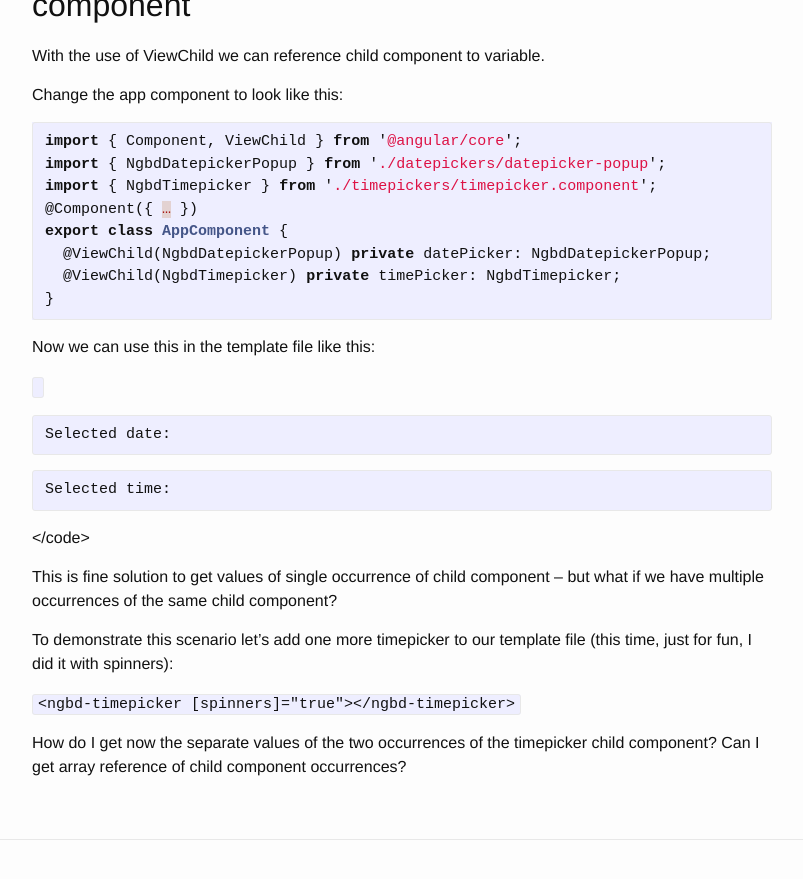
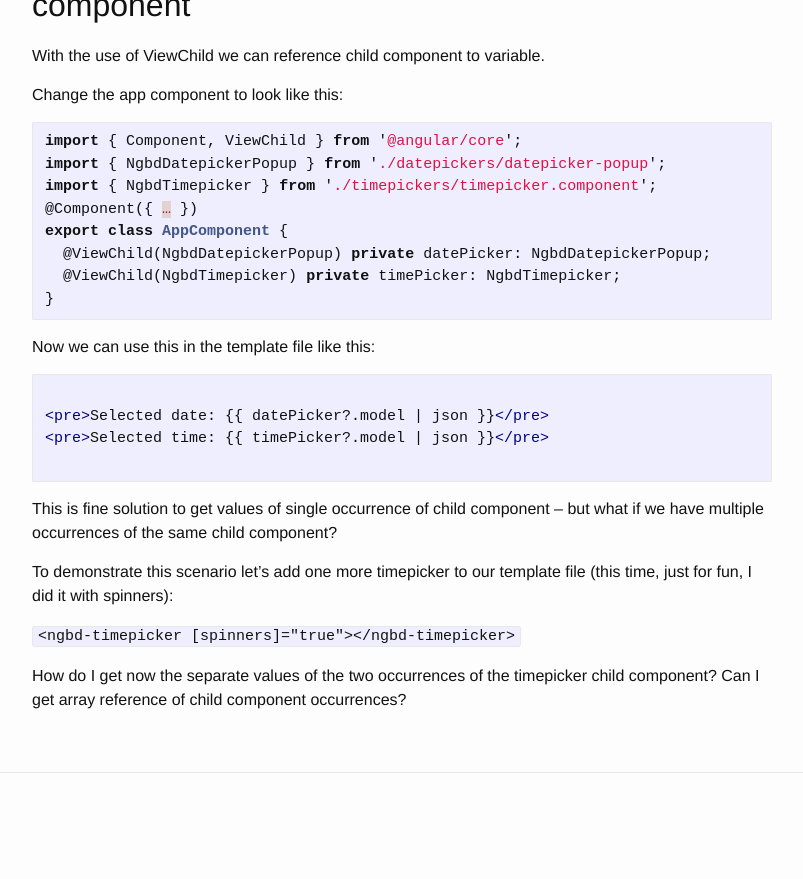
Before and after one commit to meir-ohayon/meir-ohayon.github.io, a Jekyll site: the page built from _posts/2018-02-07-angular-ViewChild-and-ViewChildren-by-example.md, in a window 1280 px wide and 900 px high, scrolled down 4428 px. Shown: the top 879 px of the window, without its empty margins (238-1041 px from the left). Built offline with Jekyll 4.4.1, drawn with Linux system fonts in a browser that asks for light colours; comment, search, counter and statistics services are not loaded; after the commit the page ends 5261 px from its top, so only the background shows below that.

Commit message:
Update 2018-02-07-angular-ViewChild-and-ViewChildren-by-example.md

````diff
--- a/_posts/2018-02-07-angular-ViewChild-and-ViewChildren-by-example.md
+++ b/_posts/2018-02-07-angular-ViewChild-and-ViewChildren-by-example.md
@@ -179,11 +179,12 @@ export class AppComponent {
 }
 ```
 Now we can use this in the template file like this:
-
-<code>
+```html
+{% raw %}
 <pre>Selected date: {{ datePicker?.model | json }}</pre>
 <pre>Selected time: {{ timePicker?.model | json }}</pre>
-</code>
+{% endraw %}
+```
 
 This is fine solution to get values of single occurrence of child component – but what if we have multiple occurrences of the same child component?
 
````
